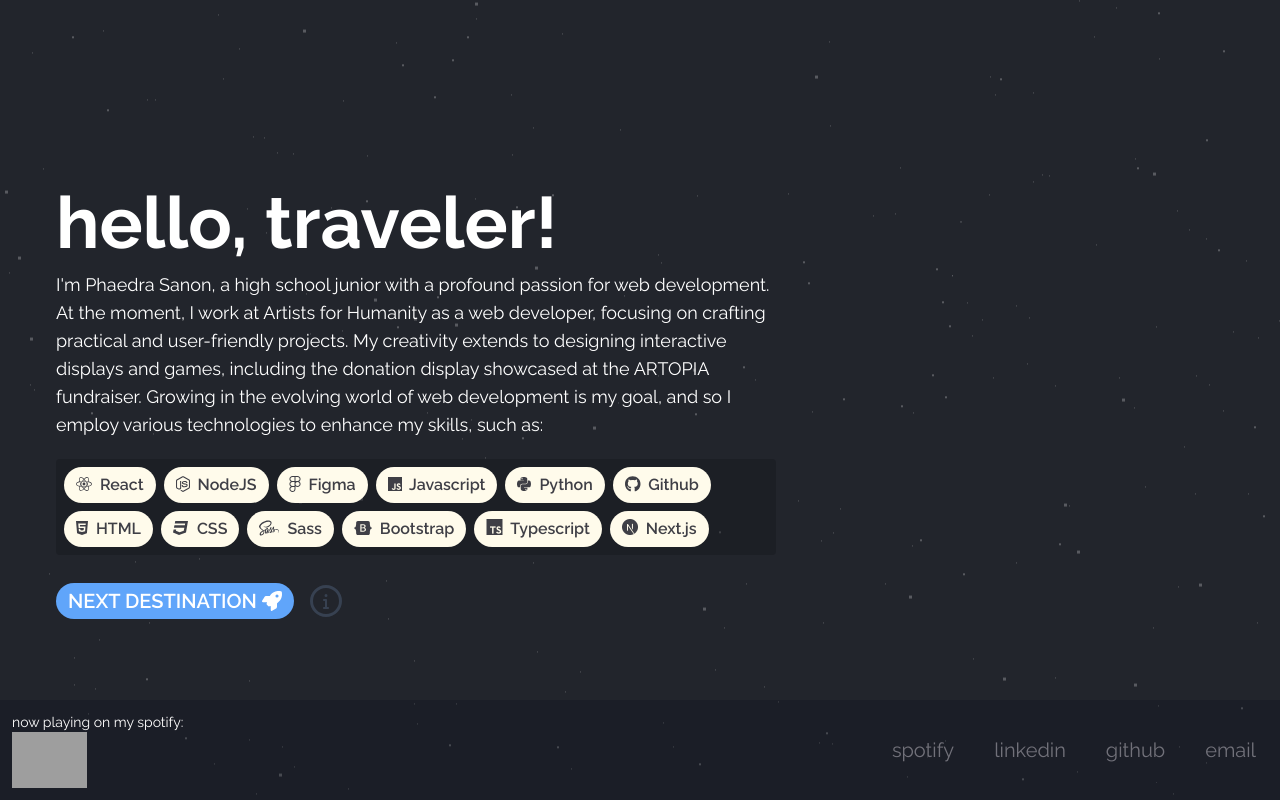
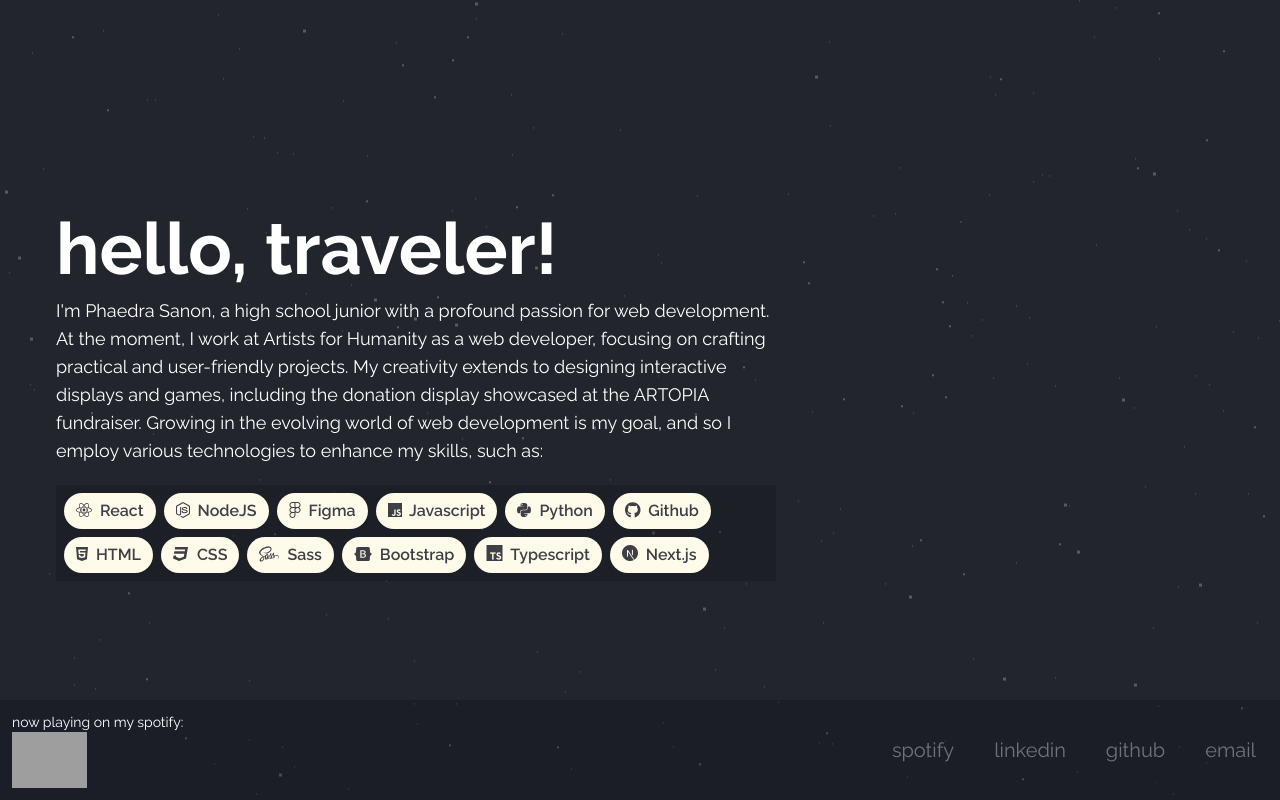
Before and after one commit to ph4iry/portfolio, a Next.js app: page /about in a window 1280 px wide. Shown: the top 800 px of the page. Built offline with nearby package versions, Linux system fonts and the light colour scheme; grey boxes are pictures that could not be loaded.

Commit message:
completed website

```diff
--- a/app/about/page.tsx
+++ b/app/about/page.tsx
@@ -1,5 +1,5 @@
 import { SkillCard } from '../../components/skills';
-import { BlastOffTransitionButton, PlanetNavContainer } from '../../components/planets';
+import { PlanetNavContainer } from '../../components/planets';
 import { FontAwesomeIcon } from '@fortawesome/react-fontawesome';
 import { faBootstrap, faCss3, faFigma, faGithub, faHtml5, faJs, faNodeJs, faPython, faReact, faSass } from '@fortawesome/free-brands-svg-icons';
 import '@/styles/techicons.css';
@@ -30,10 +30,6 @@
             <SkillCard skill="Typescript" icon={<i className="tech-typescript"></i>} link="https://www.typescriptlang.org/"/>
             <SkillCard skill="Next.js" icon={<i className="tech-nextjs"></i>} link="https://nextjs.org/"/>
           </div>
-
-          <span className="flex justify-center md:justify-start w-full">
-            <BlastOffTransitionButton nextLocation="/projects" customText="NEXT DESTINATION"/>
-          </span>
         </div>
       </div>
     </div>
--- a/app/page.tsx
+++ b/app/page.tsx
@@ -1,7 +1,7 @@
 import { faGithub, faLinkedinIn, faSpotify } from '@fortawesome/free-brands-svg-icons';
-import { BlastOffTransitionButton, ContactIcon, PlanetNavContainer } from '../components/planets';
+import { ContactIcon, PlanetNavContainer } from '../components/planets';
+import { faEnvelope } from '@fortawesome/free-solid-svg-icons';
 import { Fira_Code } from 'next/font/google';
-import { faEnvelope } from '@fortawesome/free-solid-svg-icons';
 
 const monospaceFont = Fira_Code({ subsets: ['latin'] });
 export default function Home() {
@@ -41,8 +41,6 @@
               hoverColor=""
             />
         </div>
-
-        <BlastOffTransitionButton nextLocation="/about"/>
       </div>
     </div>
   );
--- a/app/projects/page.tsx
+++ b/app/projects/page.tsx
@@ -21,13 +21,13 @@
             name="bps-aspen"
             description="A web scraper API for Boston Public School's Student Information System (Aspen SIS)"
             photo={BPSAspenLib}
-            link=""
+            link="https://github.com/ph4iry/aspen"
           />
           <ProjectCard
             name="myBLA"
             description="A web app for Boston Latin Academy students to manage their academics, schedules, and activities"
             photo={myBLAApp}
-            link=""
+            link="https://github.com/ph4iry/mybla"
           />
           <ProjectCard
             name="OdistAI"
--- a/components/planets.tsx
+++ b/components/planets.tsx
@@ -2,8 +2,7 @@
 import Image from 'next/image';
 import { Tooltip } from '@material-tailwind/react';
 import { FontAwesomeIcon } from '@fortawesome/react-fontawesome';
-import { IconDefinition, faDiagramProject, faGlobe, faHouse, faInfo, faUser, faRocket } from '@fortawesome/free-solid-svg-icons';
-import { useRouter } from 'next/navigation';
+import { IconDefinition, faDiagramProject, faGlobe, faHouse, faUser } from '@fortawesome/free-solid-svg-icons';
 // import { ReactNode, useState } from 'react';
 // import { ReactNode, useState } from 'react';
 export type planetTheme = 'flow' | 'sand' | 'wind' | 'grass';
@@ -76,8 +75,8 @@
       content={
         <>{navigations.get(image)![1]} <FontAwesomeIcon icon={correspondingTooltipIcon} /></>
       }
-      placement="top"
-      className="bg-[#16181d] rounded shadow-xl shadow-black/10 px-4 py-3 w-48 text-center 2xl:text-2xl z-20"
+      placement="left"
+      className="bg-[#16181d] rounded shadow-xl shadow-black/10 px-4 py-3 w-48 text-center 2xl:text-2xl"
     >
       <div className="planet-fade w-20 h-20 lg:w-20 lg:h-20 xl:w-28 xl:h-28 2xl:w-36 2xl:h-36 rounded-full transition hover:scale-125 duration-300 relative overflow-visible">
         <a href={`${navigations.get(image)![0]}`}>
@@ -101,37 +100,37 @@
     </Tooltip>
   );
 }
-export function BlastOffTransitionButton({
-  nextLocation,
-  customText,
-}: {
-  nextLocation: string,
-  customText?: string,
-}) {
-  const router = useRouter();
+// export function BlastOffTransitionButton({
+//   nextLocation,
+//   customText,
+// }: {
+//   nextLocation: string,
+//   customText?: string,
+// }) {
+//   const router = useRouter();
 
-  return (
-    <span className="flex items-center space-x-4">
-      <button className="text-xl lg:text-xl 2xl:text-2xl px-3 2xl:px-6 py-1 2xl:py-2 rounded-full font-semibold bg-blue-400 text-white my-2 2xl:my-3 group hover:drop-shadow-[0_0_20px_rgba(96,165,250,0.25)] disabled:animate-pulse disabled:opacity-75" onClick={(e) => {
-        const btn = (e.target as HTMLButtonElement);
-        btn.setAttribute('disabled', 'true');
-        btn.innerText = 'PLEASE WAIT...';
-        router.push(nextLocation);
-      }}>
-        {customText || 'BLAST OFF!'} <FontAwesomeIcon icon={faRocket} className="transition-all group-hover:ml-2 duration-400 ease-out group-hover:drop-shadow"/>
-      </button>
+//   return (
+//     <span className="flex items-center space-x-4">
+//       <button className="text-xl lg:text-xl 2xl:text-2xl px-3 2xl:px-6 py-1 2xl:py-2 rounded-full font-semibold bg-blue-400 text-white my-2 2xl:my-3 group hover:drop-shadow-[0_0_20px_rgba(96,165,250,0.25)] disabled:animate-pulse disabled:opacity-75" onClick={(e) => {
+//         const btn = (e.target as HTMLButtonElement);
+//         btn.setAttribute('disabled', 'true');
+//         btn.innerText = 'PLEASE WAIT...';
+//         router.push(nextLocation);
+//       }}>
+//         {customText || 'BLAST OFF!'} <FontAwesomeIcon icon={faRocket} className="transition-all group-hover:ml-2 duration-400 ease-out group-hover:drop-shadow"/>
+//       </button>
 
-      <Tooltip
-        content="hint: interact with the planets or the rocket ship to explore the site!"
-        className="bg-[#16181d] rounded shadow-xl shadow-black/10 px-4 py-3 w-96 text-center 2xl:text-lg z-20"
-      >
-        <span className="hidden md:flex justify-center items-center p-2 rounded-full lg:border-[3px] 2xl:border-4 group hover:border-gray-500 border-gray-700 w-12 lg:w-8 h-12 lg:h-8">
-          <FontAwesomeIcon icon={faInfo} className="group-hover:text-gray-500 text-gray-700 w-7 lg:w-4 h-7 lg:h-4" />
-        </span>
-      </Tooltip>
-    </span>
-  );
-}
+//       <Tooltip
+//         content="hint: interact with the planets or the rocket ship to explore the site!"
+//         className="bg-[#16181d] rounded shadow-xl shadow-black/10 px-4 py-3 w-96 text-center 2xl:text-lg"
+//       >
+//         <span className="hidden md:flex justify-center items-center p-2 rounded-full lg:border-[3px] 2xl:border-4 group hover:border-gray-500 border-gray-700 w-12 lg:w-8 h-12 lg:h-8">
+//           <FontAwesomeIcon icon={faInfo} className="group-hover:text-gray-500 text-gray-700 w-7 lg:w-4 h-7 lg:h-4" />
+//         </span>
+//       </Tooltip>
+//     </span>
+//   );
+// }
 
 export function ContactIcon({
   platform,
@@ -145,7 +144,7 @@
   hoverColor: string,
 }) {
   return (
-    <a href={link} className="group text-white text-zinc-500 md:p-3 md:rounded-full text-xl hover:drop-shadow-[0_0_10px_rgba(255,255,255,0.5)]">
+    <a href={link} className="text-white text-zinc-500 md:p-3 md:rounded-full text-xl hover:drop-shadow-[0_0_20px_rgba(255,255,255,0.5)] cursor-pointer" aria-label={`link to my ${platform}`}>
       <span className="hidden md:block">{platform.toLowerCase()}</span>
       <span className="md:hidden"><FontAwesomeIcon icon={icon} className={`${hoverColor}`}/></span>
     </a>
--- a/components/projects.tsx
+++ b/components/projects.tsx
@@ -9,7 +9,7 @@
   link: string,
 }) {
   return (
-    <div className="transition-all rounded-md bg-zinc-600/30 w-full space-y-2 hover:scale-[1.0425]">
+    <div className="transition-all rounded-md bg-zinc-600/30 w-full space-y-2 hover:scale-[1.0425] hover:shadow-md group">
       <div className="w-full relative">
         <Image
           src={photo}
@@ -22,8 +22,8 @@
         />
       </div>
       <div className="text-left px-4 pb-4">
-        <div className="text-white font-bold text-2xl">{name}
-          <a href={link} className="ml-3 transition-all hover:drop-shadow-[0_0_5px_rgba(255,255,255,0.5)]">
+        <div className="text-white font-bold text-2xl group-hover:text-indigo-400">{name}
+          <a href={link} className="ml-3 transition-all group-hover:text-white hover:drop-shadow-[0_0_5px_rgba(255,255,255,0.5)]">
             <span className="sr-only">view on external website</span>
             <FontAwesomeIcon icon={faArrowUpRightFromSquare} />
           </a>
```
Also changed, not shown: app/contact/page.tsx (+59 -0 lines).
